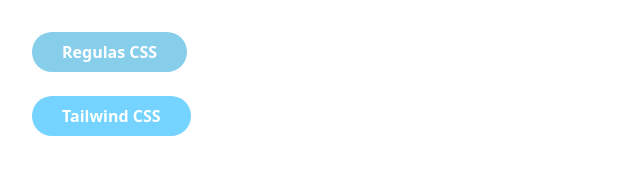
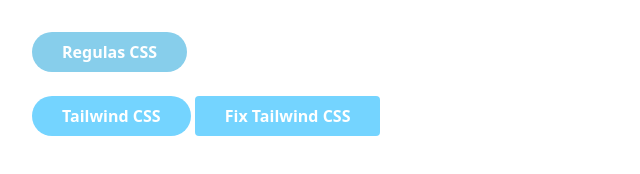
Before and after one commit to mishualways/tailwind-css-final-practice, a website: page index.html in a window 1280 px wide. Shown: the whole page, without its empty margins (0-640 px from the left). Drawn offline with Linux system fonts and the light colour scheme.

Commit message:
fix taildind css button and ad button

```diff
--- a/index.html
+++ b/index.html
@@ -26,5 +26,7 @@
     <button class="regular-btn">Regulas CSS</button> <br> <br>
 
     <button class="bg-sky-300 px-7.5 py-2 text-white font-bold rounded-4xl hover:bg-sky-500">Tailwind CSS</button>
+
+    <button class="bg-sky-300 px-7.5 py-2 text-white font-bold rounded-sm hover:bg-sky-500">Fix Tailwind CSS</button>
 </body>
 </html>
```
Also changed, not shown: dist/output.css.
